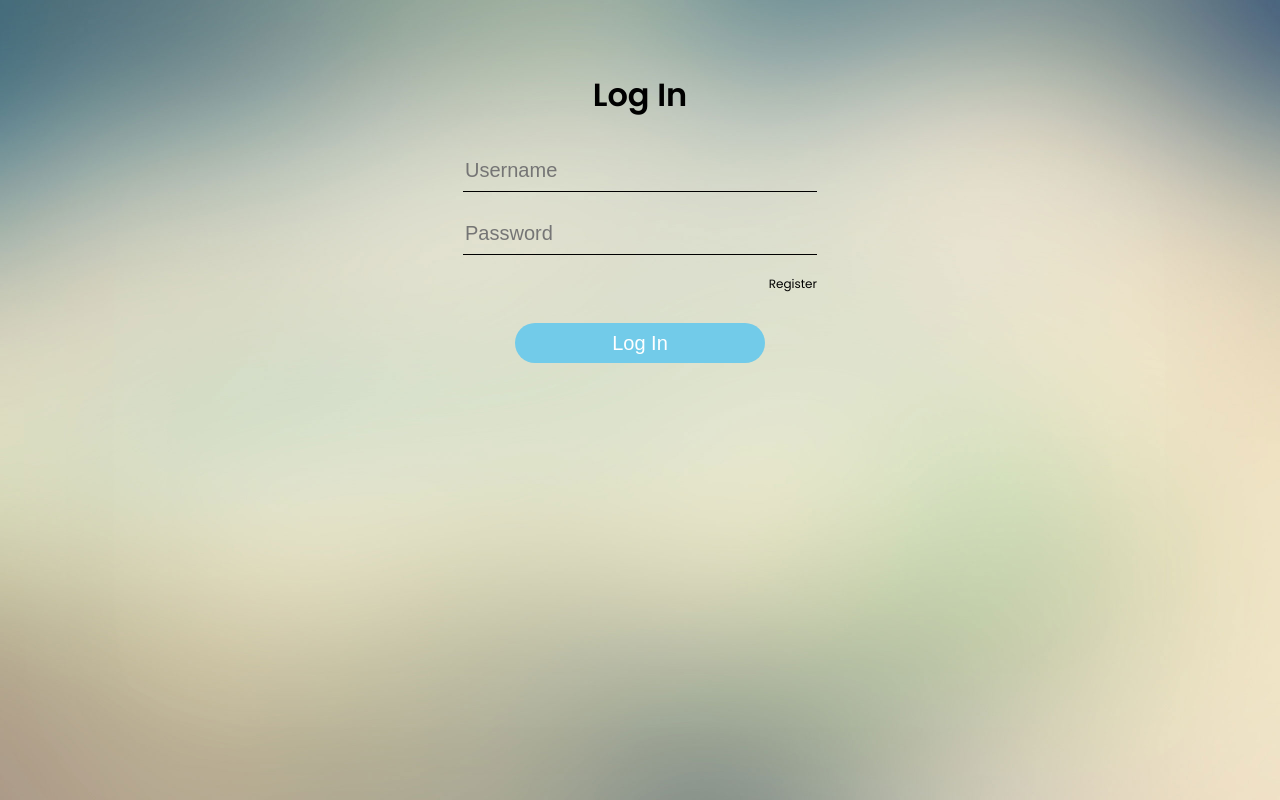
After one commit to YlldritQ/Projekti-Web, a PHP site: page /LogInForm.html in a window 1280 px wide. The commit adds this page. Run offline with PHP 8.4, Linux system fonts and the light colour scheme.

Commit message:
Log in , Register form + validimi

```diff
--- /dev/null
+++ b/LogInForm.html
@@ -0,0 +1,27 @@
+<!DOCTYPE html>
+<html lang="en">
+<head>
+    <meta charset="UTF-8">
+    <meta name="viewport" content="width=device-width, initial-scale=1.0">
+    <title>Log in</title>
+    <link rel="preconnect" href="https://fonts.googleapis.com">
+    <link rel="preconnect" href="https://fonts.gstatic.com" crossorigin>
+    <link href="https://fonts.googleapis.com/css2?family=Poppins:wght@200;300;400;500;600&display=swap" rel="stylesheet">
+
+    <link rel="stylesheet" href="Stilizimi.css">
+</head>
+<body class="LogIn-Register">
+    <form onsubmit="event.preventDefault();">
+        <h1>Log In</h1>
+        <input type="text" placeholder="Username" id="username" required>
+        <div class="error" id="usernameError"></div>
+        <input type="password" placeholder="Password" id="password" required>
+        <div class="error" id="passwordError"></div>
+        <div class="forgot">
+            <p onclick="openLink('RegisterForm.html')">Register</p>
+        </div>
+        <button type="submit" onclick="validateLogIn()">Log In</button>
+    </form>
+    <script src="script.js"></script>
+</body>
+</html>
--- a/Stilizimi.css
+++ b/Stilizimi.css
@@ -65,6 +65,69 @@ main {
         padding: 5px 15px;
     }
 }
+
+/* LogIn/register css */
+
+
+.LogIn-Register{
+    display: flex;
+    align-items: center;
+    flex-direction: column;
+    height: 100vh;
+    background: url('login.jpg');
+    background-size: cover;
+}
+.LogIn-Register form{
+    margin-top: 50px;
+    text-align: center;
+}
+.LogIn-Register input{
+    display: block;
+    width: 350px;
+    height: 40px;
+    margin: 20px;
+    border: none;
+    border-bottom: 1px solid black;
+    outline: none;
+    font-size: 20px;
+    background: transparent;
+}
+.LogIn-Register button{
+    width: 250px;
+    height: 40px;
+    border-radius: 20px;
+    font-size: 20px;
+    background-color: rgb(114, 203, 233);
+    border: none;
+    color: white;
+    margin-top: 30px;
+    cursor: pointer;
+}
+.forgot{
+    display: flex;
+    justify-content: end;
+}
+.forgot p{
+    margin-right: 20px;
+    margin-top: 0;
+    margin-bottom: 0;
+    font-size: 12px;
+    padding: 0;
+    cursor: pointer;
+}
+.forgot p:hover{
+    color: darkblue;
+}
+.LogIn-Register button:hover{
+    background-color: rgb(25, 119, 150);
+}
+.LogIn-Register form h1{
+    margin-bottom: 30px;
+}
+
+/* Header css */
+
+
 
 header {
     width: 100%;
@@ -244,6 +307,11 @@ nav ul li a {
 
 }
 
+
+/* footer css */
+
+
+
 .footerC {
     background-color: #111;
     padding-bottom: 0.5%;
--- a/script.js
+++ b/script.js
@@ -0,0 +1,86 @@
+function validateRegister() {
+    let emriInput = document.getElementById('emri');
+    let emriError = document.getElementById('emriError');
+    let mbiemriInput = document.getElementById('mbiemri');
+    let mbiemriError = document.getElementById('mbiemriError');
+    let usernameInput = document.getElementById('username');
+    let usernameError = document.getElementById('usernameError');
+    let emailInput = document.getElementById('email');
+    let emailError = document.getElementById('emailError');
+    let passInput = document.getElementById('password');
+    let passError = document.getElementById('passwordError');
+    let conPassInput = document.getElementById('conPass');
+    let conPassError = document.getElementById('conPasswordError');
+
+    emriError.innerText = '';
+    mbiemriError.innerText = '';
+    usernameError.innerText = '';
+    emailError.innerText = '';
+    passError.innerText = '';
+    conPassError.innerText = '';
+
+    let emriRegex = /^[A-Z][a-z]+$/;
+    if (!emriRegex.test(emriInput.value)) {
+        emriError.innerText = 'Emri jovalid';
+        return;
+    }
+    if (!emriRegex.test(mbiemriInput.value)) {
+        mbiemriError.innerText = 'mbiemri jovalid';
+        return;
+    }
+
+    let usernameRegex = /^[\w]{2,15}$/;
+    if (!usernameRegex.test(usernameInput.value)) {
+        usernameError.innerText = 'username jovalid (gjatesia 2-15, vetem shkronja dhe numra)';
+        return;
+    }
+
+    let emailRegex = /^[a-zA-Z.-_]+@[a-z]+\.[a-z]{2,3}$/;
+    if (!emailRegex.test(emailInput.value)) {
+        emailError.innerText = 'E-mail jovalid';
+        return;
+    }
+
+    let passwordRegex = /^[\w]{8,20}$/;
+    if (!passwordRegex.test(passInput.value)) {
+        passError.innerText = 'Password jovalid (gjatesia 8-20, vetem shkronja dhe numra)';
+        return;
+    }
+
+    if (passInput.value !== conPassInput.value) {
+        conPassError.innerText = 'Confirm Password jovalid';
+        return;
+    }
+
+    alert('Success');
+    openLink("LogInForm.html");
+}
+
+function openLink(referen){
+    window.location.href = referen;
+}
+
+function validateLogIn(){
+    let usernameInput = document.getElementById('username');
+    let usernameError = document.getElementById('usernameError');
+    let passInput = document.getElementById('password');
+    let passError = document.getElementById('passwordError');
+
+    usernameError.innerText = '';
+    passError.innerText = '';
+
+    let usernameRegex = /^[\w]{2,15}$/;
+    if (!usernameRegex.test(usernameInput.value)) {
+        usernameError.innerText = 'username jovalid (gjatesia 2-15, vetem shkronja dhe numra)';
+        return;
+    }
+
+    let passwordRegex = /^[\w]{8,20}$/;
+    if (!passwordRegex.test(passInput.value)) {
+        passError.innerText = 'Password jovalid (gjatesia 8-20, vetem shkronja dhe numra)';
+        return;
+    }
+
+    alert('Success');
+    openLink("HomePage.html");
+}
```
Also changed, not shown: RegisterForm.html (added, +32 -0 lines), HomePage.html (line endings or trailing spaces), MixCollage-07-Nov-2023-11-47-AM-7392.jpg (deleted), aktakuz-euml-p-euml-r-nj-euml-zyrtar-t-euml-komun-euml-s-s-euml-suharek-euml-s_hd-780x439-1.jpg (deleted), arrestim-1.jpg (deleted), download.jpeg (deleted), login.jpg (added), tun.jpg (deleted).
